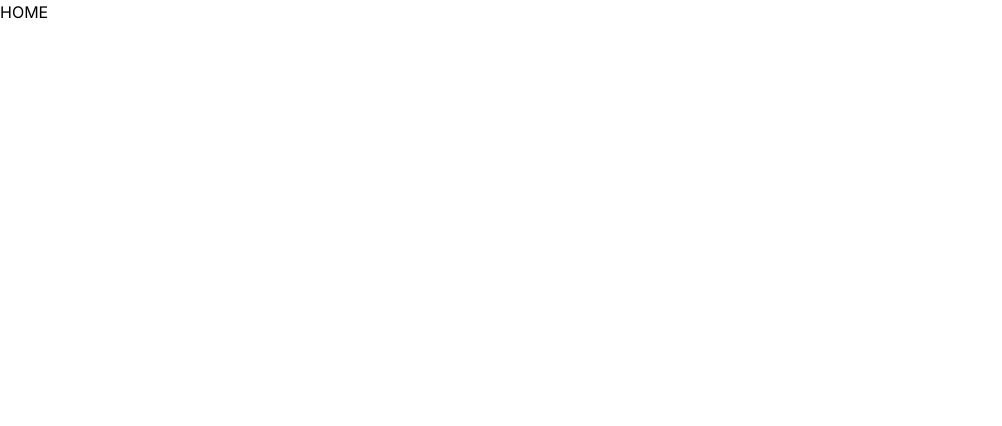
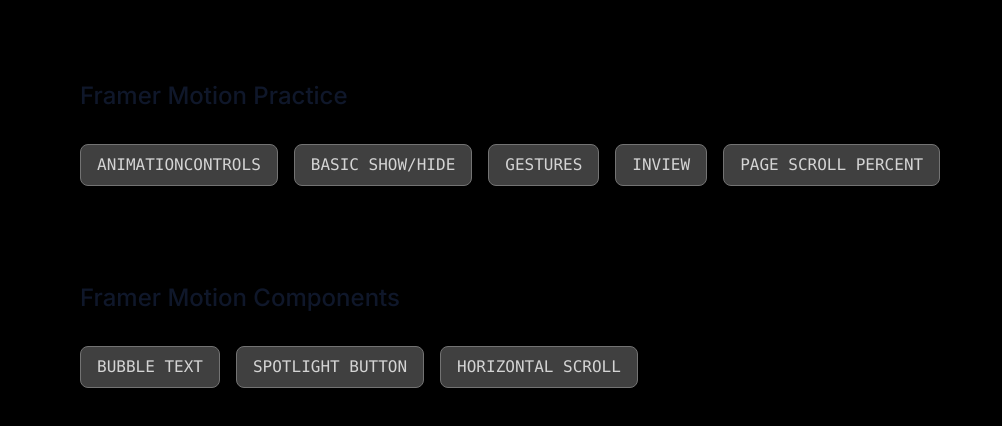
Before and after one commit to sseung95/interactive-example, a Next.js app: page / in a window 1280 px wide. Shown: the top 426 px of the page, without its empty margins (0-1002 px from the left). Built offline with nearby package versions, Linux system fonts and the light colour scheme.

Commit message:
update: 메인 페이지에 각 페이지 링크 이동 버튼 추가

```diff
--- a/src/app/page.tsx
+++ b/src/app/page.tsx
@@ -1,3 +1,37 @@
+import Link from 'next/link';
+
 export default function Home() {
-  return <div>HOME</div>;
+  return (
+    <div className="flex flex-col gap-24 h-screen bg-black p-20">
+      <div className="flex flex-col gap-8">
+        <h1 className="text-2xl font-medium text-slate-900 dark:text-slate-200">Framer Motion Practice</h1>
+        <div className="flex items-start gap-4">
+          <LinkButton label="animationControls" link="/tutorial/animationControls" />
+          <LinkButton label="basic show/hide" link="/tutorial/basic" />
+          <LinkButton label="gestures" link="/tutorial/gestures" />
+          <LinkButton label="inView" link="/tutorial/inView" />
+          <LinkButton label="page scroll percent" link="/tutorial/scroll" />
+        </div>
+      </div>
+      <div className="flex flex-col gap-8">
+        <h1 className="text-2xl font-medium text-slate-900 dark:text-slate-200">Framer Motion Components</h1>
+        <div className="flex items-start gap-4">
+          <LinkButton label="bubble text" link="/tutorial/bubbleText" />
+          <LinkButton label="spotlight button" link="/tutorial/button" />
+          <LinkButton label="horizontal scroll" link="/tutorial/horizontalScroll" />
+        </div>
+      </div>
+    </div>
+  );
 }
+
+const LinkButton = ({ label = '', link = '#' }) => {
+  return (
+    <Link
+      href={link}
+      className="group relative overflow-hidden rounded-lg border-[1px] border-neutral-500 bg-neutral-700 px-4 py-2 font-mono font-medium uppercase text-neutral-300 transition-colors hover:text-indigo-300"
+    >
+      {label}
+    </Link>
+  );
+};
```
